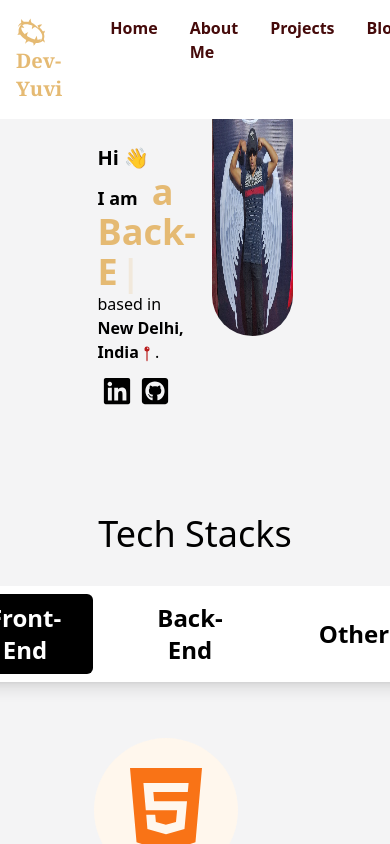
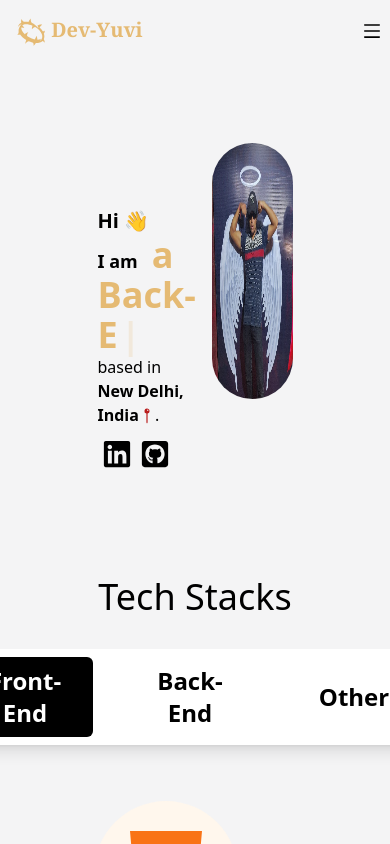
Before and after one commit to Yuvraj883/Yuvis-Portfolio, a React (Create React App) app: page / in a window 390 px wide. Shown: the top 844 px of the page. Built offline with nearby package versions, Linux system fonts and the light colour scheme.

Commit message:
Added mobile nav.

```diff
--- a/src/Components/Navbar.jsx
+++ b/src/Components/Navbar.jsx
@@ -1,19 +1,49 @@
 // import {GiCrownOfThorns} from 'react-icon/gi';
 import { GiCrownOfThorns} from 'react-icons/gi'
+import {AiOutlineClose, AiOutlineMenu} from 'react-icons/ai'
+import { useState } from 'react';
 
 function Navbar(){
+    const [nav, setNav] = useState(true);
+
+    const handleSetNav = ()=>{
+        setNav(!nav);
+    }
+
     return(
         <>
-        <nav className="flex text-red-950 bg-white fixed w-screen ">
+        <nav className="md:flex justify-between text-red-950 bg-white fixed w-screen hidden ">
             <span className="m-2 p-2 font-extrabold font-serif text-xl text-[#E5BA73]"><GiCrownOfThorns className="inline text-3xl"/> Dev-Yuvi</span>
-            <ul className="flex ml-auto px-4 font-bold cursor-pointer">
+            <ul className="flex px-4 font-bold cursor-pointer">
                 <li className="m-2 p-2">Home</li>
                 <li className="m-2 p-2">About Me</li>
                 <li className="m-2 p-2">Projects</li>
                 <li className="m-2 p-2">Blogs</li>
                 <li className="m-2 p-2">Contact</li>
             </ul>
+
         </nav>
+        <div className='flex justify-between items-center cursor-pointer  pr-2 md:hidden' onClick={handleSetNav}>
+        <span className="m-2 p-2 font-extrabold font-serif text-xl text-[#E5BA73]"><GiCrownOfThorns className="inline text-3xl"/> Dev-Yuvi</span>
+        <div>
+            {
+                nav? <AiOutlineMenu size={20}/> : <AiOutlineClose/>
+             }
+        </div>
+
+        </div>
+        <div className={!nav ? 'top-0 left-0 w-[60%] h-full fixed bg-black text-white z-10 p-4 ease-in-out duration-500' : 'fixed w-[60%] h-full p-4 top-0 left-[-100%] ease-in-out duration-500'}>
+        <span className="m-2 p-2 font-extrabold font-serif text-xl text-[#E5BA73]"><GiCrownOfThorns className="inline text-3xl"/> Dev-Yuvi</span>
+
+        <ul className="flex flex-col ml-auto px-4 font-bold cursor-pointer">
+                <li className="m-2 p-2">Home</li>
+                <li className="m-2 p-2">About Me</li>
+                <li className="m-2 p-2">Projects</li>
+                <li className="m-2 p-2">Blogs</li>
+                <li className="m-2 p-2">Contact</li>
+            </ul>
+        </div>
+
         </>
     )
 }
```
